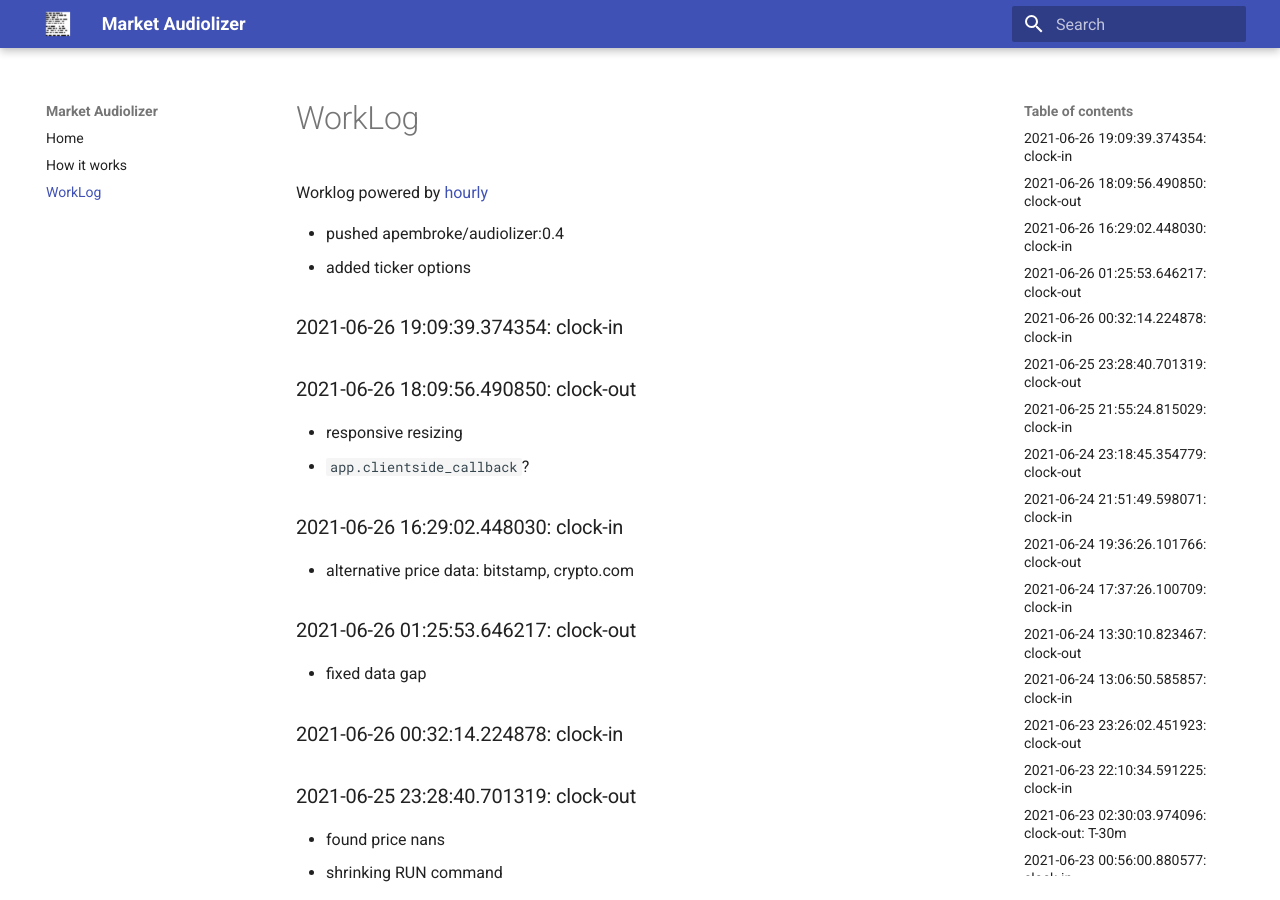
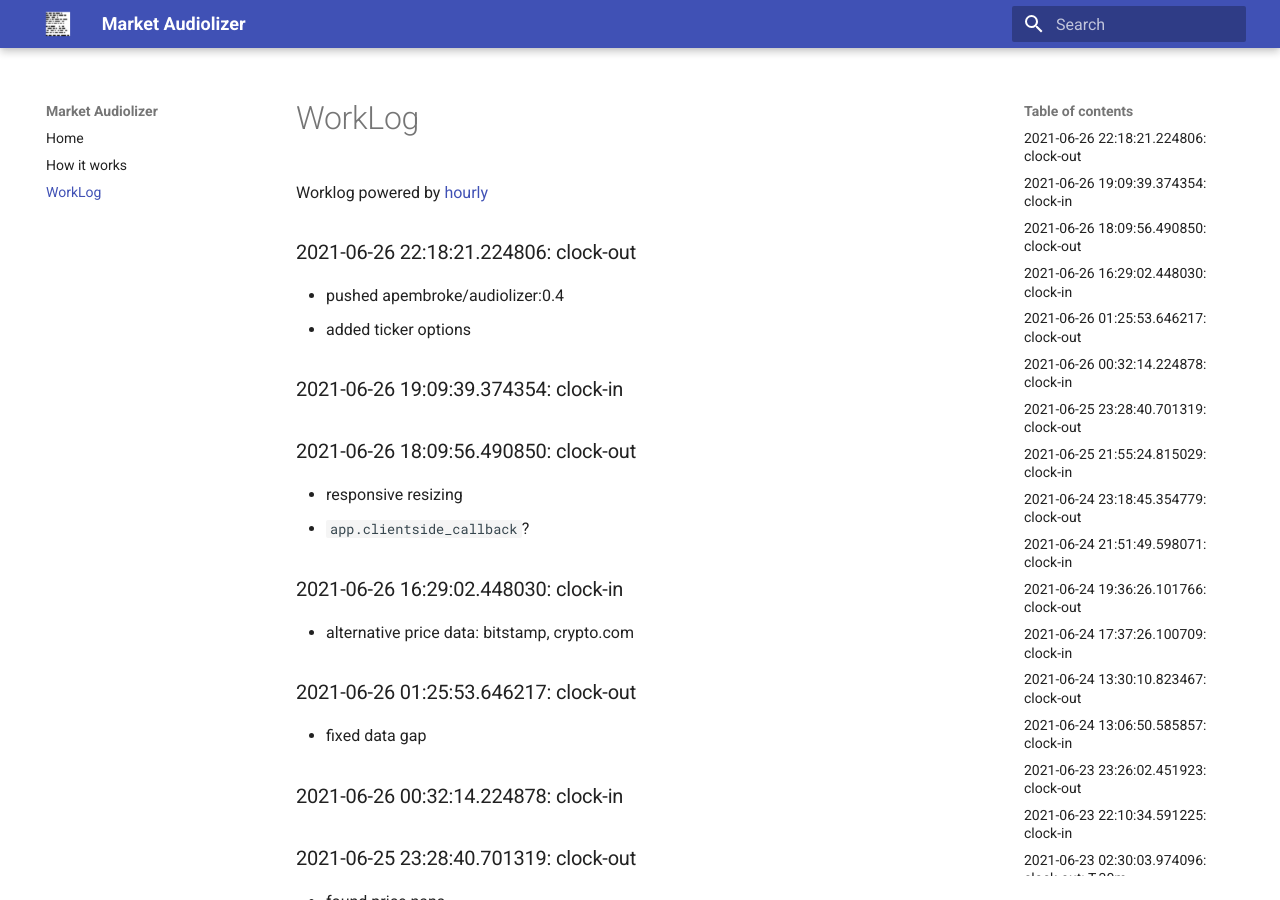
Before and after one commit to asherp/audiolizer, an MkDocs documentation site: the page built from docs/WorkLog.md, in a window 1280 px wide and 900 px high. Built offline with MkDocs 1.6.1 and Material for MkDocs 9.7.7, drawn with Linux system fonts in a browser that asks for light colours.

Commit message:
clock-out

```diff
--- a/WorkLog.md
+++ b/WorkLog.md
@@ -1,3 +1,5 @@
+### 2021-06-26 22:18:21.224806: clock-out
+
 * pushed apembroke/audiolizer:0.4
 * added ticker options
 
```
